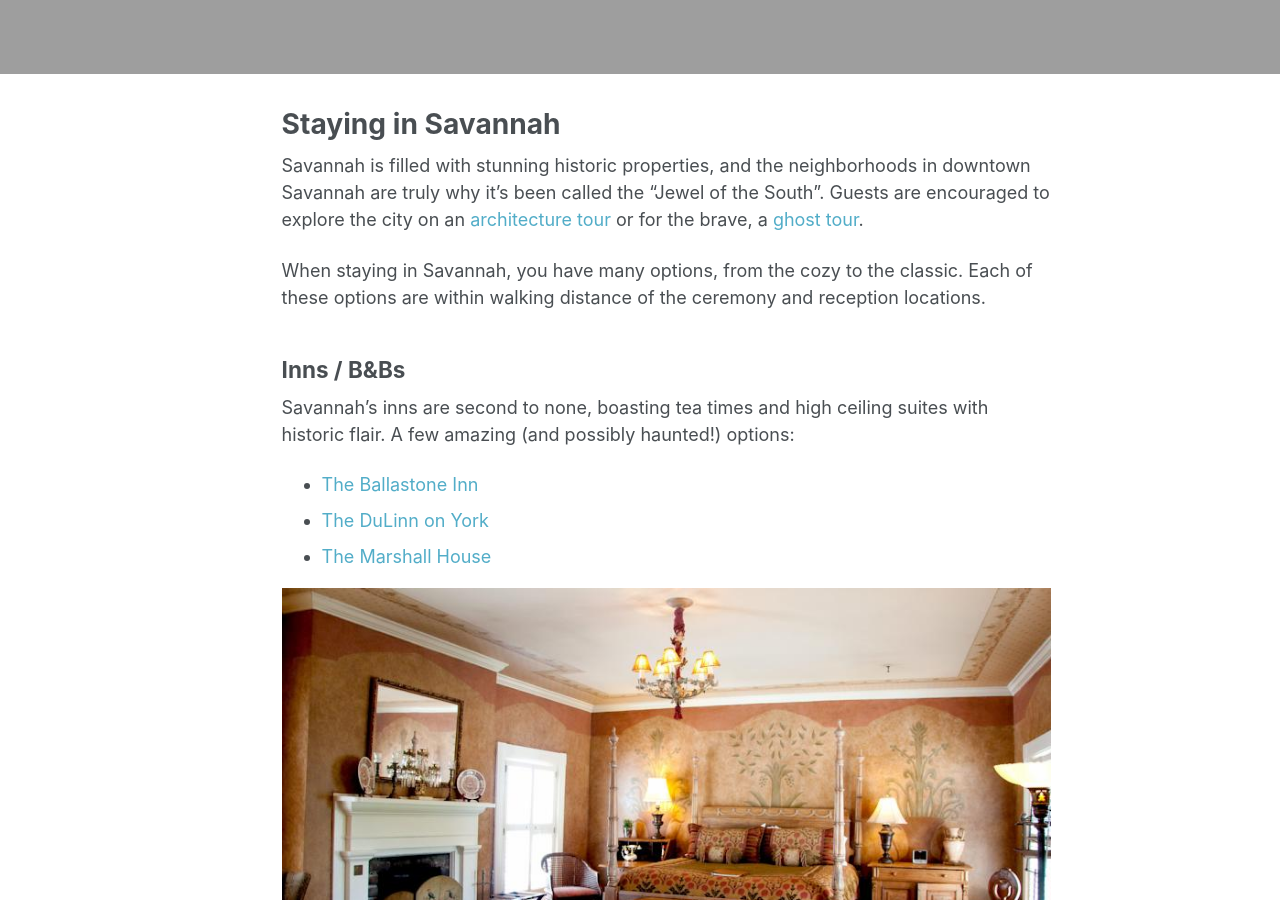
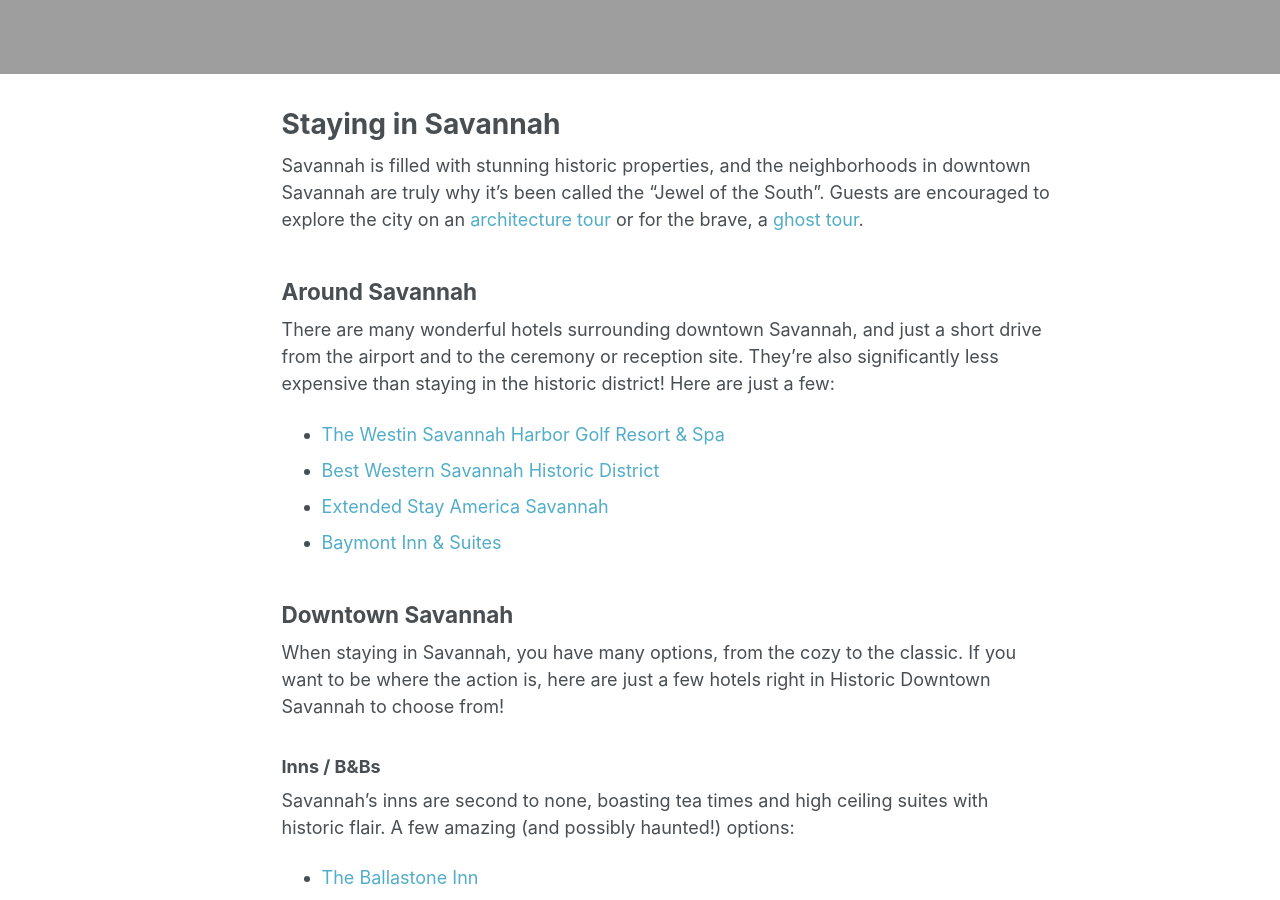
Before and after one commit to jon-arnold/JL-adventures, a Jekyll site: the page built from _posts/2016-11-09-staying-in-savannah.markdown, in a window 1280 px wide and 900 px high, scrolled down 968 px. Built offline with Jekyll 4.4.1, drawn with Linux system fonts in a browser that asks for light colours.

Commit message:
added more hotels
added lower cost hotels around savannah

```diff
--- a/_posts/2016-11-09-staying-in-savannah.markdown
+++ b/_posts/2016-11-09-staying-in-savannah.markdown
@@ -9,9 +9,20 @@
 
 Savannah is filled with stunning historic properties, and the neighborhoods in downtown Savannah are truly why it's been called the "Jewel of the South". Guests are encouraged to explore the city on an [architecture tour](https://architecturalsavannah.com/) or for the brave, a [ghost tour](https://ghostcitytours.com/savannah-ghost-tours/).
 
-When staying in Savannah, you have many options, from the cozy to the classic. Each of these options are within walking distance of the ceremony and reception locations.
+## Around Savannah
 
-## Inns / B&Bs
+There are many wonderful hotels surrounding downtown Savannah, and just a short drive from the airport and to the ceremony or reception site. They're also significantly less expensive than staying in the historic district! Here are just a few:
+
+* [The Westin Savannah Harbor Golf Resort & Spa](https://www.expedia.com/Savannah-Hotels-The-Westin-Savannah-Harbor-Golf-Resort-Spa.h200458.Hotel-Information)
+* [Best Western Savannah Historic District](https://www.expedia.com/Savannah-Hotels-Best-Western-Savannah-Historic-District.h454.Hotel-Information)
+* [Extended Stay America Savannah](https://www.expedia.com/Savannah-Hotels-Extended-Stay-America-Savannah-Midtown.h794858.Hotel-Information)
+* [Baymont Inn & Suites](https://www.expedia.com/Savannah-Hotels-Baymont-Inn-Suites-Garden-CitySavannah.h1218530.Hotel-Information)
+
+## Downtown Savannah
+
+When staying in Savannah, you have many options, from the cozy to the classic. If you want to be where the action is, here are just a few hotels right in Historic Downtown Savannah to choose from!
+
+### Inns / B&Bs
 
 Savannah's inns are second to none, boasting tea times and high ceiling suites with historic flair. A few amazing (and possibly haunted!) options:
 
@@ -21,7 +32,7 @@
 
 ![Ballastone Inn](/images/ballastone.jpg)
 
-## Hotels
+### Hotels
 
 Even traditional hotels in Savannah are unique and historic. There's plenty of room at each hotel in the area, including these great choices:
 
@@ -31,7 +42,7 @@
 
 ![Hilton](/images/hilton.jpg)
 
-## Airbnb
+### Airbnb
 
 Another excellent option to consider is finding a room for rent on Airbnb. [Savannah's page](https://www.airbnb.com/s/Savannah--GA?checkin=04%2F28%2F2017&checkout=04%2F30%2F2017&room_types%5B%5D=Entire+home%2Fapt&sw_lat=32.05753658675152&sw_lng=-81.10342005646027&ne_lat=32.079698427229815&ne_lng=-81.08118990814484&search_by_map=true&zoom=15&ss_id=kvnwoq4e) offers many unique places to stay with a delightful local touch.
 
```
